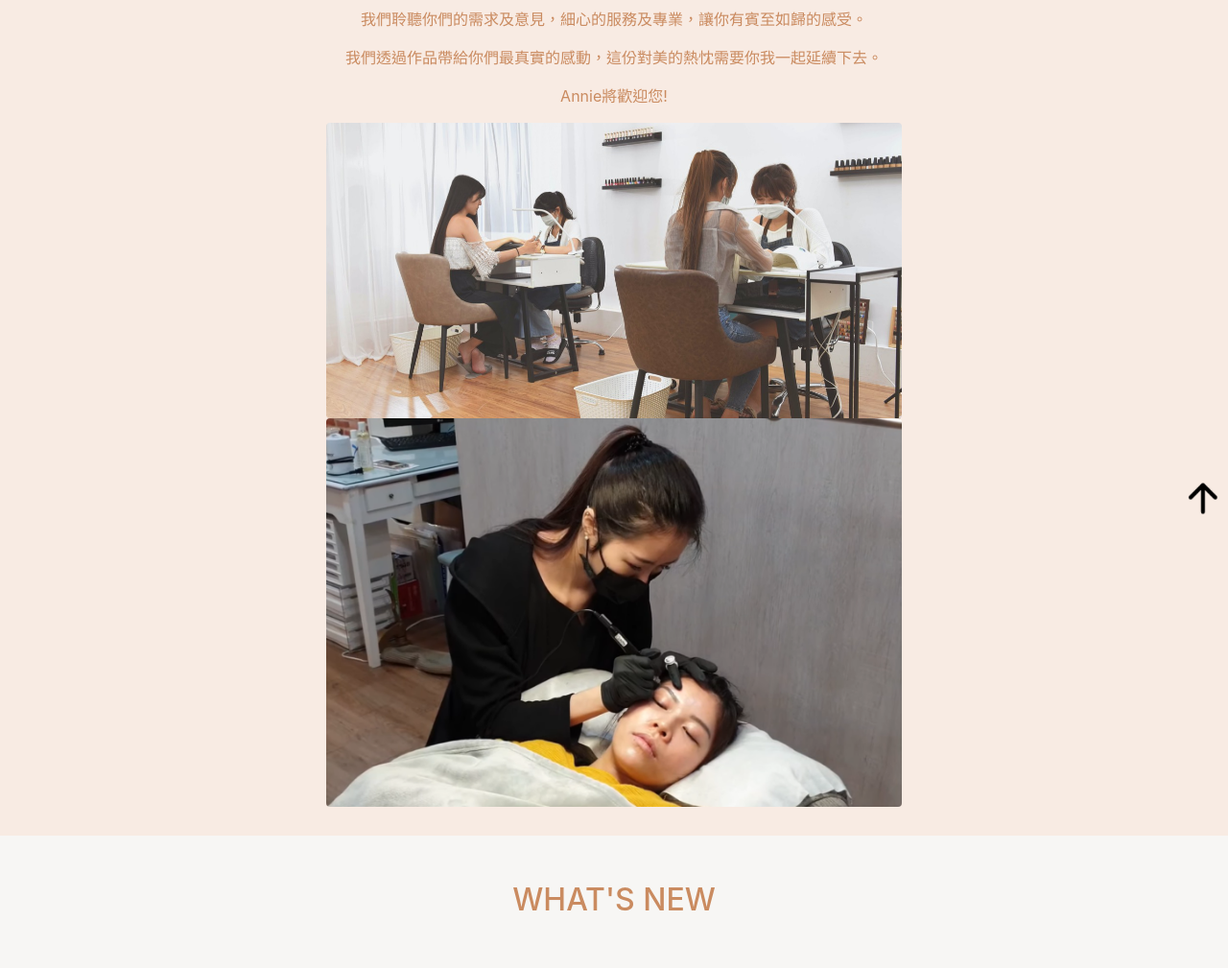
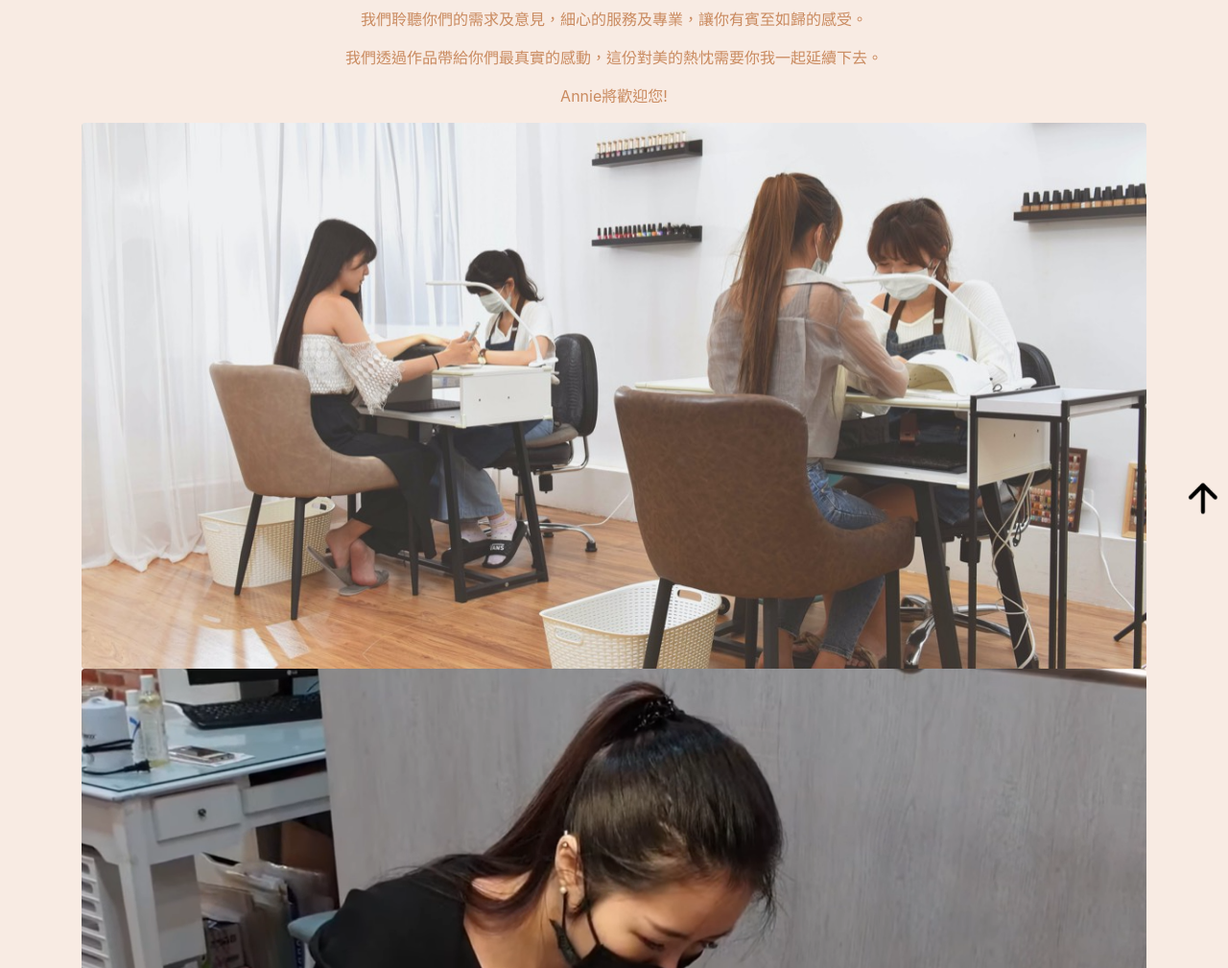
Before and after one commit to m06m0609/Annie, a plain HTML site: page home.html in a window 1280 px wide. Shown: the part 260-1269 px from the top of the page at 96% size. Drawn offline with nearby package versions, Linux system fonts and the light colour scheme.

Commit message:
Update home.html

```diff
--- a/home.html
+++ b/home.html
@@ -57,8 +57,8 @@
                             <p>我們聆聽你們的需求及意見，細心的服務及專業，讓你有賓至如歸的感受。</p>
                             <p>我們透過作品帶給你們最真實的感動，這份對美的熱忱需要你我一起延續下去。</p>
                             <p>Annie將歡迎您!</p>
-                            <img class="img-fluid rounded mx-auto d-block" width="600" src="img/con-1.png" alt="" >
-                            <img class="img-fluid rounded mx-auto d-block" width="600" src="img/con-2.png" alt="" >
+                            <img class="img-fluid rounded mx-auto d-block"  src="img/con-1.png" alt="" >
+                            <img class="img-fluid rounded mx-auto d-block"  src="img/con-2.png" alt="" >
                         </div>
 
                     </div>
```
